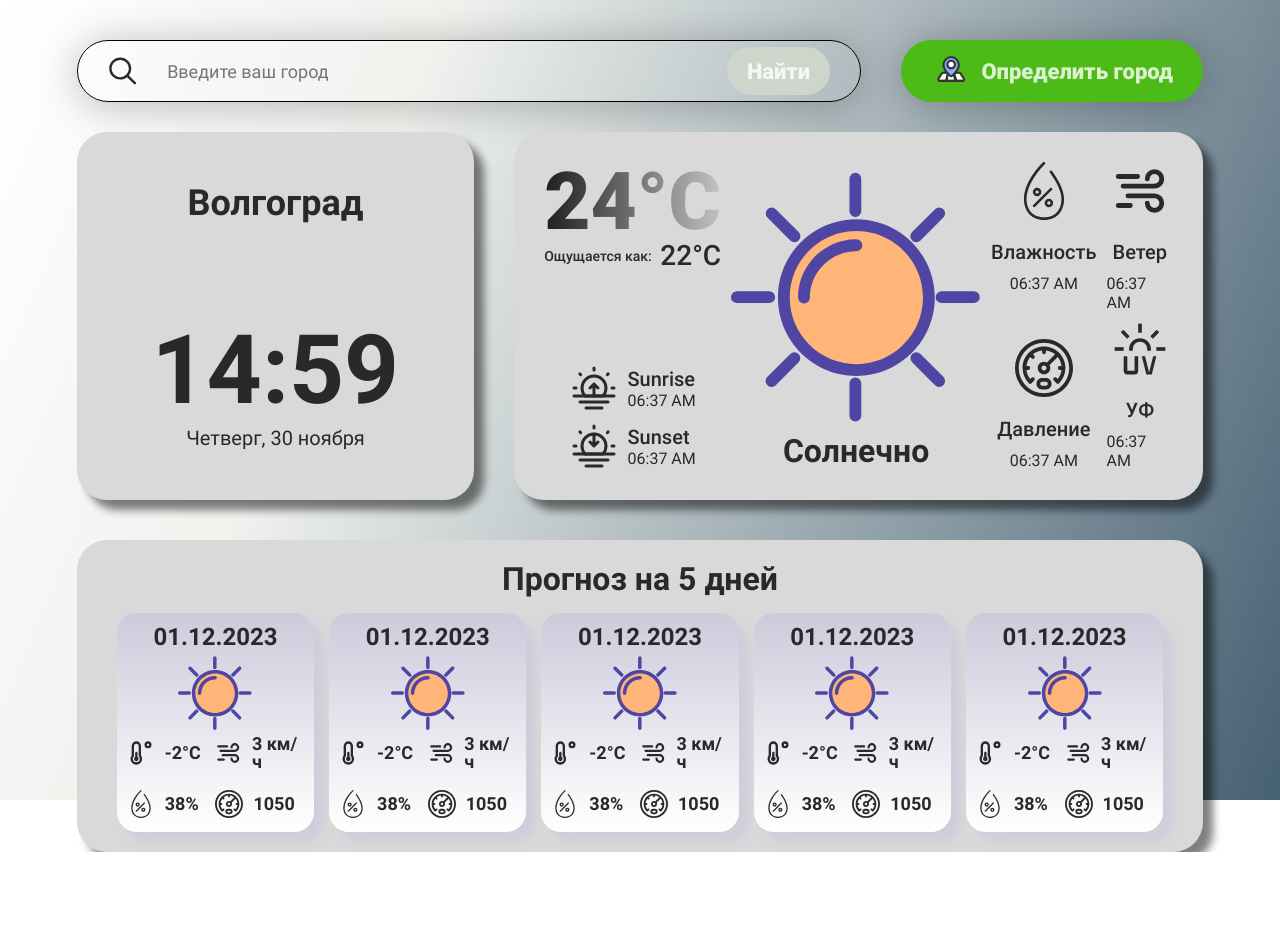
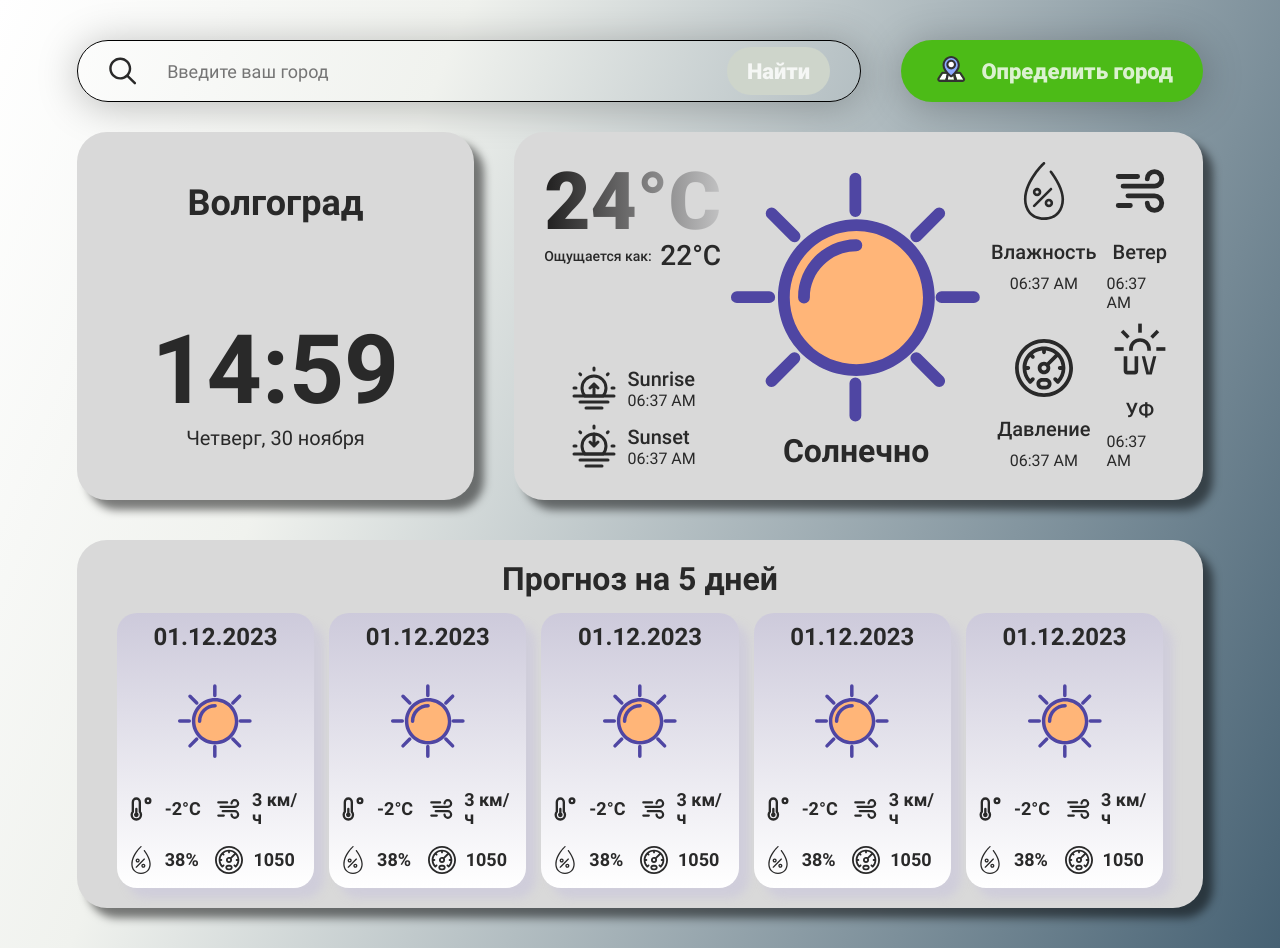
Before and after one commit to flydecisive/weather-test, a React (Vite) app: page / in a window 1280 px wide. Before the commit the page ends 852 px from the top, so only its background shows below. Built offline with nearby package versions, Linux system fonts and the light colour scheme.

Commit message:
Update globalStyle.ts

```diff
--- a/src/globalStyle.ts
+++ b/src/globalStyle.ts
@@ -9,7 +9,7 @@
     #root {
         color: #292929;
         width: 100vw;
-        height: 100vh;
+        min-height: 100vh;
 
         box-sizing: border-box;
         background: linear-gradient(113deg, rgba(255,255,255,1) 0%, rgba(240,242,238,1) 28%, rgba(70,97,115,1) 100%);
```
